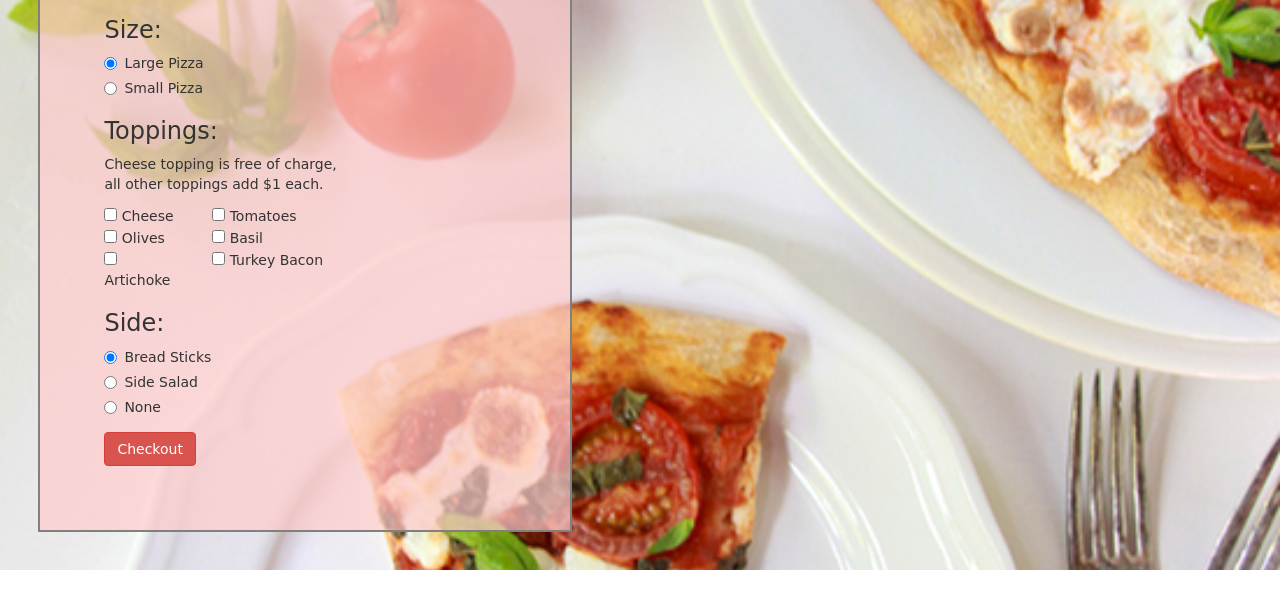
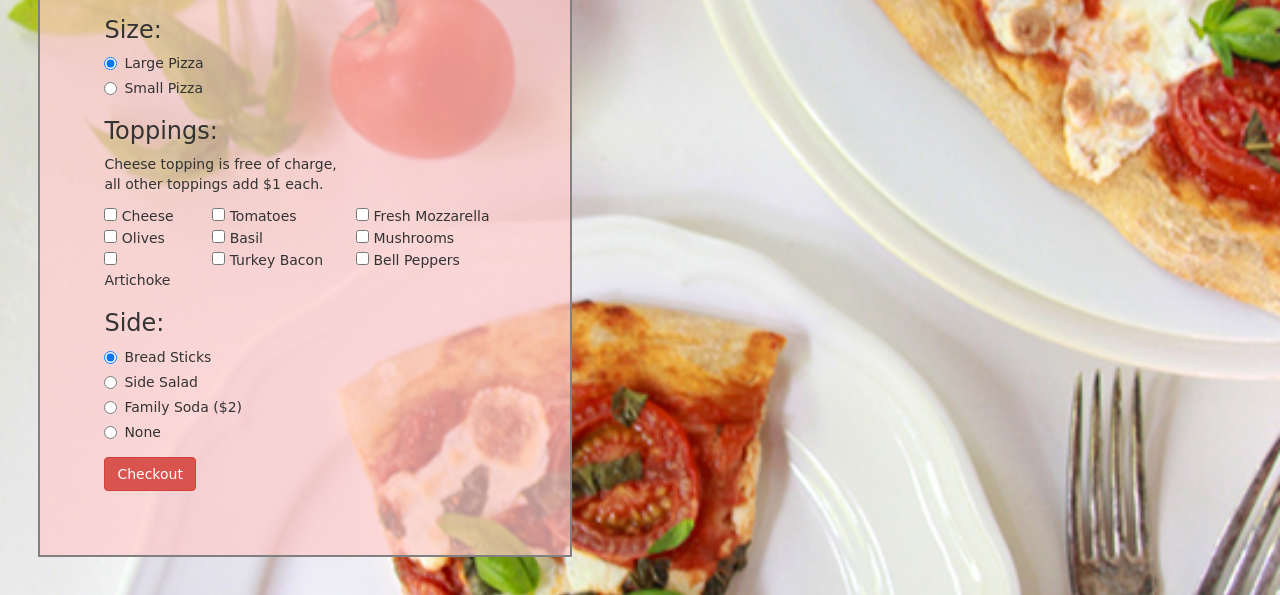
Before and after one commit to haneenabu/OrderPizza, a plain HTML site: page index.html in a window 1280 px wide. Shown: the part 483-1078 px from the top of the page. Before the commit the page ends 1053 px from the top, so only its background shows below. Drawn offline with Linux system fonts and the light colour scheme.

Commit message:
add columns for the toppings to display nicely

```diff
--- a/index.html
+++ b/index.html
@@ -46,14 +46,17 @@
                   <input type="checkbox" name="topping" value="1"> Olives <br>
                   <input type="checkbox" name="topping" value="1"> Artichoke<br>
                 </div>
-                <div class="col-sm-5">
+                <div class="col-sm-4">
                   <input type="checkbox" name="topping" value="1"> Tomatoes <br>
                   <input type="checkbox" name="topping" value="1"> Basil <br>
                   <input type="checkbox" name="topping" value="1"> Turkey Bacon <br>
                 </div>
+                <div class="col-sm-5">
+                  <input type="checkbox" name="topping" value="1"> Fresh Mozzarella<br>
+                  <input type="checkbox" name="topping" value="1"> Mushrooms <br>
+                  <input type="checkbox" name="topping" value="1"> Bell Peppers<br>
+                </div>
               </div>
-
-
             </div>
             <!-- Select pizza side -->
             <div class="form-group">
@@ -63,6 +66,9 @@
               </div>
               <div class="radio">
                 <label><input type="radio" name="side" value="4">Side Salad</label>
+              </div>
+              <div class="radio">
+                <label><input type="radio" name="side" value="2">Family Soda ($2)</label>
               </div>
               <div class="radio">
                 <label><input type="radio" name="side" value="0">None</label>
```
